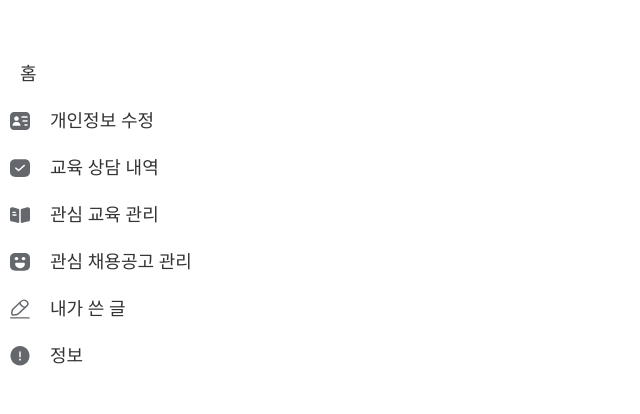
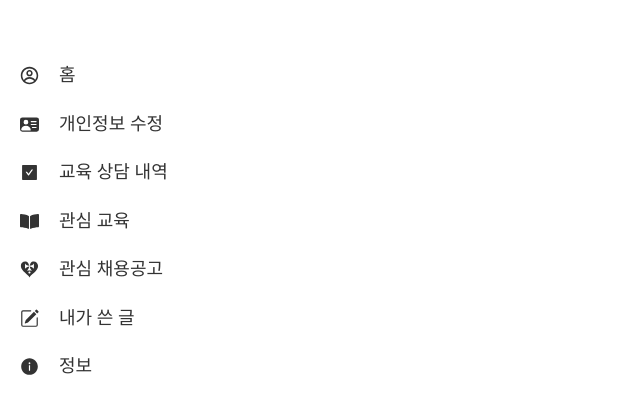
Before and after one commit to shkum0330/GoodBe, a React (Create React App) app in the folder 2_src/front-end/: page / in a window 1280 px wide. Shown: the top 414 px of the page, without its empty margins (0-640 px from the left). Built offline with nearby package versions, Linux system fonts and the light colour scheme.

Commit message:
sidebar 아이콘 수정

```diff
--- a/2_src/front-end/package.json
+++ b/2_src/front-end/package.json
@@ -7,6 +7,7 @@
     "@fortawesome/free-regular-svg-icons": "^6.4.0",
     "@fortawesome/free-solid-svg-icons": "^6.4.0",
     "@fortawesome/react-fontawesome": "^0.2.0",
+    "@react-icons/all-files": "^4.1.0",
     "@testing-library/jest-dom": "^5.17.0",
     "@testing-library/react": "^13.4.0",
     "@testing-library/user-event": "^13.5.0",
@@ -15,6 +16,8 @@
     "react": "^18.2.0",
     "react-bootstrap": "^2.8.0",
     "react-dom": "^18.2.0",
+    "react-icon": "^1.0.0",
+    "react-icons": "^4.10.1",
     "react-router-dom": "^6.14.2",
     "react-scripts": "5.0.1",
     "styled-components": "^6.0.5",
@@ -43,5 +46,8 @@
       "last 1 firefox version",
       "last 1 safari version"
     ]
+  },
+  "devDependencies": {
+    "@babel/plugin-proposal-private-property-in-object": "^7.21.11"
   }
 }
--- a/2_src/front-end/src/components/common/Sidebar.jsx
+++ b/2_src/front-end/src/components/common/Sidebar.jsx
@@ -1,14 +1,12 @@
 import React from 'react';
 import styled from 'styled-components';
-import profilecircle from '../../assets/MyInfoChange/profilecircle.svg';
-import book from '../../assets/MyInfoChange/book.svg';
-import edit from '../../assets/MyInfoChange/edit.svg';
-import happy from '../../assets/MyInfoChange/happy.svg';
-import infocircle from '../../assets/MyInfoChange/infocircle.svg';
-import personalcard from '../../assets/MyInfoChange/personalcard.svg';
-import ticksquare from '../../assets/MyInfoChange/ticksquare.svg';
-import { FontAwesomeIcon } from '@fortawesome/react-fontawesome';
-import { faStarAndCrescent } from '@fortawesome/free-solid-svg-icons';
+import { CgProfile } from "react-icons/cg";
+import { BsFillPersonVcardFill } from "react-icons/bs";
+import { AiFillCheckSquare } from "react-icons/ai";
+import { FaBookOpen } from "react-icons/fa";
+import { GiRoyalLove } from "react-icons/gi";
+import { BsPencilSquare } from "react-icons/bs";
+import { AiFillInfoCircle } from "react-icons/ai";
 
 const SidebarContainer = styled.div`
   width: 250px;
@@ -24,10 +22,13 @@ const SidebarContainer = styled.div`
   padding-top: 50px;
 `;
 
+
 const SidebarItemWrapper = styled.div`
-  display: flex;
-  align-items: center;
-
+  color: #333;
+  font-size: 19px;
+  text-decoration: none;
+  padding: 10px 20px;
+  cursor: pointer;
 
   &:hover {
     border: 1px groove #007bff;
@@ -51,13 +52,6 @@ const SidebarItemText = styled.a`
 
 `;
 
-const SidebarItemImage = styled.img`
-  width: 20px;
-  height: 20px;
-  margin-left : 10px;
-`;
-
-
 
 export default function Sidebar() {
 
@@ -66,38 +60,43 @@ export default function Sidebar() {
 
         <SidebarContainer>
         <SidebarItemWrapper>
-            <FontAwesomeIcon icon="fa-regular fa-user" />
-          {/* <SidebarItemImage src={profilecircle} alt="Profile" /> */}
-          <SidebarItemText href="#">홈</SidebarItemText>
+          {/* <SidebarItem> */}
+            <CgProfile />
+            <SidebarItemText href="#">홈</SidebarItemText>
+
+          {/* </SidebarItem> */}
         </SidebarItemWrapper>
 
         <SidebarItemWrapper>
-          <SidebarItemImage src={personalcard} alt="Profile" />
+        {/* <SidebarItem> */}
+
+          <BsFillPersonVcardFill />
           <SidebarItemText href="#">개인정보 수정</SidebarItemText>
+        {/* </SidebarItem> */}
         </SidebarItemWrapper>
 
         <SidebarItemWrapper>
-          <SidebarItemImage src={ticksquare} alt="Profile" />
+          <AiFillCheckSquare />
           <SidebarItemText href="#">교육 상담 내역</SidebarItemText>
         </SidebarItemWrapper>
 
         <SidebarItemWrapper>
-          <SidebarItemImage src={book} alt="Profile" />
-          <SidebarItemText href="#">관심 교육 관리</SidebarItemText>
+          <FaBookOpen/>
+          <SidebarItemText href="#">관심 교육</SidebarItemText>
         </SidebarItemWrapper>
 
         <SidebarItemWrapper>
-          <SidebarItemImage src={happy} alt="Profile" />
-          <SidebarItemText href="#">관심 채용공고 관리</SidebarItemText>
+          <GiRoyalLove/>
+          <SidebarItemText href="#">관심 채용공고</SidebarItemText>
         </SidebarItemWrapper>
 
         <SidebarItemWrapper>
-          <SidebarItemImage src={edit} alt="Profile" />
+          <BsPencilSquare />
           <SidebarItemText href="#">내가 쓴 글</SidebarItemText>
         </SidebarItemWrapper>
 
         <SidebarItemWrapper>
-          <SidebarItemImage src={infocircle} alt="Profile" />
+          <AiFillInfoCircle />
           <SidebarItemText href="#">정보</SidebarItemText>
         </SidebarItemWrapper>
 
--- /dev/null
+++ b/2_src/package.json
@@ -0,0 +1,5 @@
+{
+  "dependencies": {
+    "react-icons": "^4.10.1"
+  }
+}
```
Also changed, not shown: 2 other files (tests, documents, lock files or other folders).
